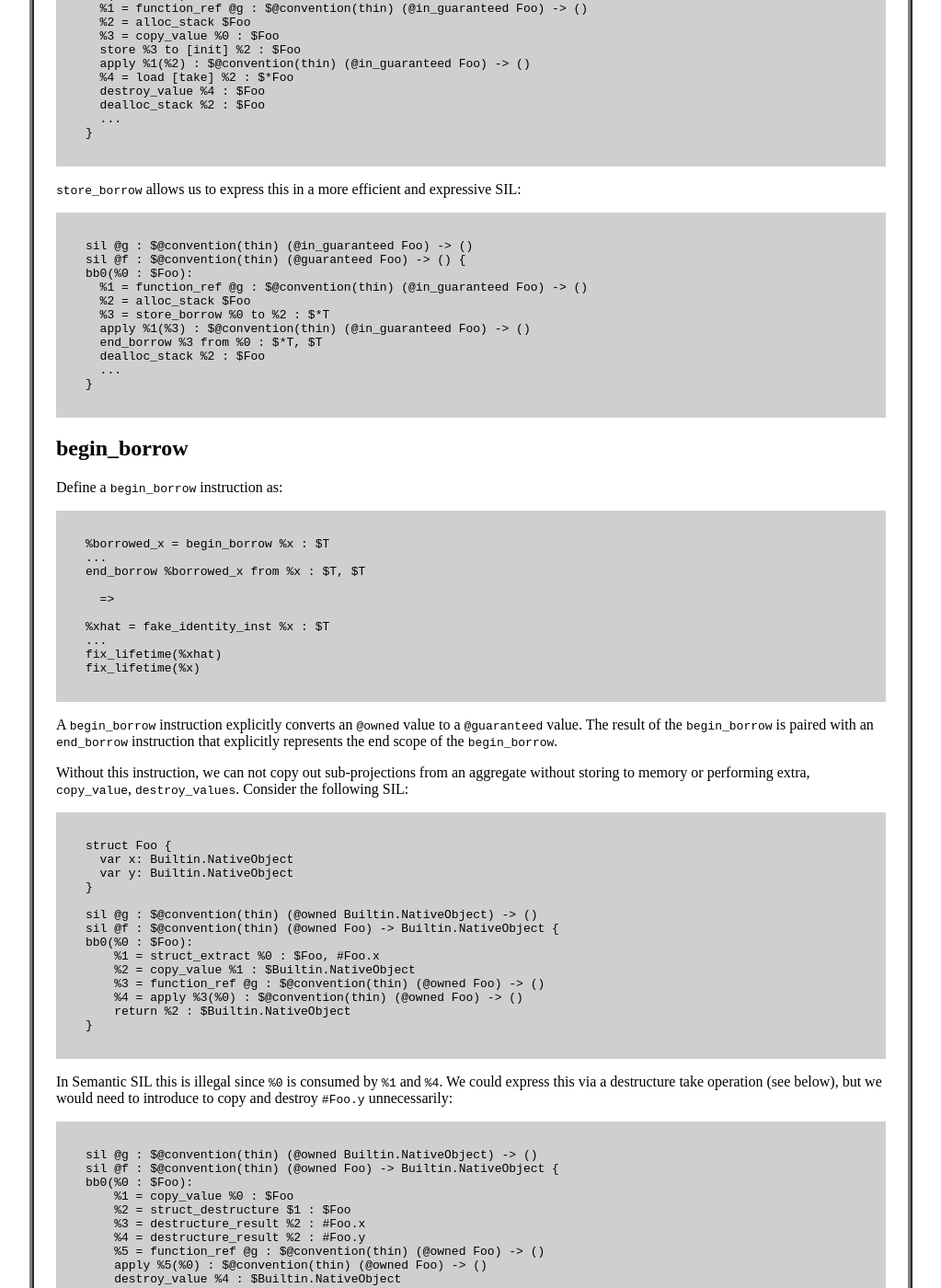
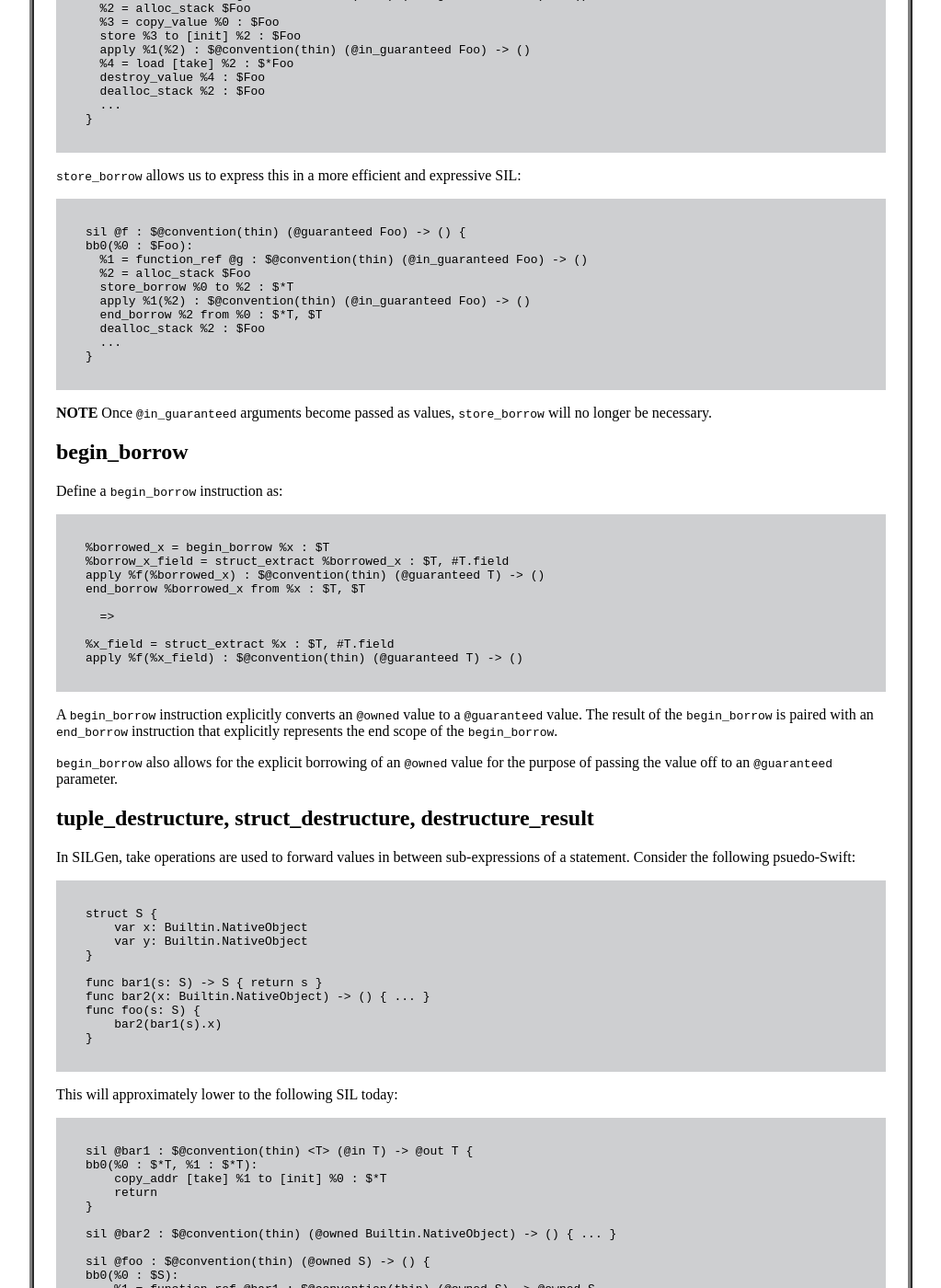
Before and after one commit to gottesmm/gottesmm.github.io, a Jekyll site: the page built from proposals/sil-ownership-value-ssa-operations.md, in a window 1280 px wide and 1400 px high, scrolled down 1018 px. Shown: the whole window at 92% size, without its empty margins (128-1151 px from the left). Built offline with Jekyll 4.4.1, drawn with Linux system fonts in a browser that asks for light colours; some of the changed text lies outside the part shown.

Commit message:
unknown changes.

```diff
--- a/proposals/sil-ownership-value-ssa-operations.md
+++ b/proposals/sil-ownership-value-ssa-operations.md
@@ -42,21 +42,20 @@ These are necessary to express the following operations in Semantic SIL:
 
 Define `store_borrow` as:
 
-    %borrowed_y = store_borrow %x to %y : $*T
+    store_borrow %x to %y : $*T
     ...
-    end_borrow %borrowed_y from %x : $*T, $T
+    end_borrow %y from %x : $*T, $T
 
       =>
 
     store %x to %y
-    ...
-    end_borrow %x from %y
 
 `store_borrow` is needed to convert `@guaranteed` values to `@in_guaranteed`
 arguments. Without a `store_borrow`, this can only be expressed via an
 inefficient `copy_value` + `store` + `load` + `destroy_value` sequence:
 
     sil @g : $@convention(thin) (@in_guaranteed Foo) -> ()
+
     sil @f : $@convention(thin) (@guaranteed Foo) -> () {
     bb0(%0 : $Foo):
       %1 = function_ref @g : $@convention(thin) (@in_guaranteed Foo) -> ()
@@ -72,91 +71,41 @@ inefficient `copy_value` + `store` + `load` + `destroy_value` sequence:
 
 `store_borrow` allows us to express this in a more efficient and expressive SIL:
 
-    sil @g : $@convention(thin) (@in_guaranteed Foo) -> ()
     sil @f : $@convention(thin) (@guaranteed Foo) -> () {
     bb0(%0 : $Foo):
       %1 = function_ref @g : $@convention(thin) (@in_guaranteed Foo) -> ()
       %2 = alloc_stack $Foo
-      %3 = store_borrow %0 to %2 : $*T
-      apply %1(%3) : $@convention(thin) (@in_guaranteed Foo) -> ()
-      end_borrow %3 from %0 : $*T, $T
+      store_borrow %0 to %2 : $*T
+      apply %1(%2) : $@convention(thin) (@in_guaranteed Foo) -> ()
+      end_borrow %2 from %0 : $*T, $T
       dealloc_stack %2 : $Foo
       ...
     }
+
+**NOTE** Once `@in_guaranteed` arguments become passed as values, `store_borrow`
+will no longer be necessary.
 
 ## begin_borrow
 
 Define a `begin_borrow` instruction as:
 
     %borrowed_x = begin_borrow %x : $T
-    ...
+    %borrow_x_field = struct_extract %borrowed_x : $T, #T.field
+    apply %f(%borrowed_x) : $@convention(thin) (@guaranteed T) -> ()
     end_borrow %borrowed_x from %x : $T, $T
 
       =>
 
-    %xhat = fake_identity_inst %x : $T
-    ...
-    fix_lifetime(%xhat)
-    fix_lifetime(%x)
+    %x_field = struct_extract %x : $T, #T.field
+    apply %f(%x_field) : $@convention(thin) (@guaranteed T) -> ()
 
 A `begin_borrow` instruction explicitly converts an `@owned` value to a
 `@guaranteed` value. The result of the `begin_borrow` is paired with an
 `end_borrow` instruction that explicitly represents the end scope of the
 `begin_borrow`.
 
-Without this instruction, we can not copy out sub-projections from an aggregate
-without storing to memory or performing extra, `copy_value`,
-`destroy_values`. Consider the following SIL:
-
-    struct Foo {
-      var x: Builtin.NativeObject
-      var y: Builtin.NativeObject
-    }
-
-    sil @g : $@convention(thin) (@owned Builtin.NativeObject) -> ()
-    sil @f : $@convention(thin) (@owned Foo) -> Builtin.NativeObject {
-    bb0(%0 : $Foo):
-        %1 = struct_extract %0 : $Foo, #Foo.x
-        %2 = copy_value %1 : $Builtin.NativeObject
-        %3 = function_ref @g : $@convention(thin) (@owned Foo) -> ()
-        %4 = apply %3(%0) : $@convention(thin) (@owned Foo) -> ()
-        return %2 : $Builtin.NativeObject
-    }
-
-In Semantic SIL this is illegal since `%0` is consumed by `%1` and `%4`. We
-could express this via a destructure take operation (see below), but we would
-need to introduce to copy and destroy `#Foo.y` unnecessarily:
-
-    sil @g : $@convention(thin) (@owned Builtin.NativeObject) -> ()
-    sil @f : $@convention(thin) (@owned Foo) -> Builtin.NativeObject {
-    bb0(%0 : $Foo):
-        %1 = copy_value %0 : $Foo
-        %2 = struct_destructure $1 : $Foo
-        %3 = destructure_result %2 : #Foo.x
-        %4 = destructure_result %2 : #Foo.y
-        %5 = function_ref @g : $@convention(thin) (@owned Foo) -> ()
-        apply %5(%0) : $@convention(thin) (@owned Foo) -> ()
-        destroy_value %4 : $Builtin.NativeObject
-        return %3 : $Builtin.NativeObject
-    }
-
-But using `begin_borrow`, this operation can be expressed as:
-
-    sil @g : $@convention(thin) (@owned Builtin.NativeObject) -> ()
-    sil @f : $@convention(thin) (@owned Foo) -> Builtin.NativeObject {
-    bb0(%0 : $Foo):
-        %1 = begin_borrow %0 : $Foo
-        %2 = struct_extract %1 : $Foo, #Foo.x
-        %3 = copy_value %2 : $Builtin.NativeObject
-        end_borrow %1 from %0 : $Foo, $Foo
-        %4 = function_ref @g : $@convention(thin) (@owned Foo) -> ()
-        apply %4(%0) : $@convention(thin) (@owned Foo) -> ()
-        return %3 : $Builtin.NativeObject
-    }
-
 `begin_borrow` also allows for the explicit borrowing of an `@owned` value for
-the purpose of passing the value off to an `@guaranteed` parameter. This is
-obvious and is left to the reader.
+the purpose of passing the value off to an `@guaranteed` parameter.
 
 ## tuple_destructure, struct_destructure, destructure_result
 
```
Also changed, not shown: proposals/sil-ownership-verifier.md (+5 -1 lines).
